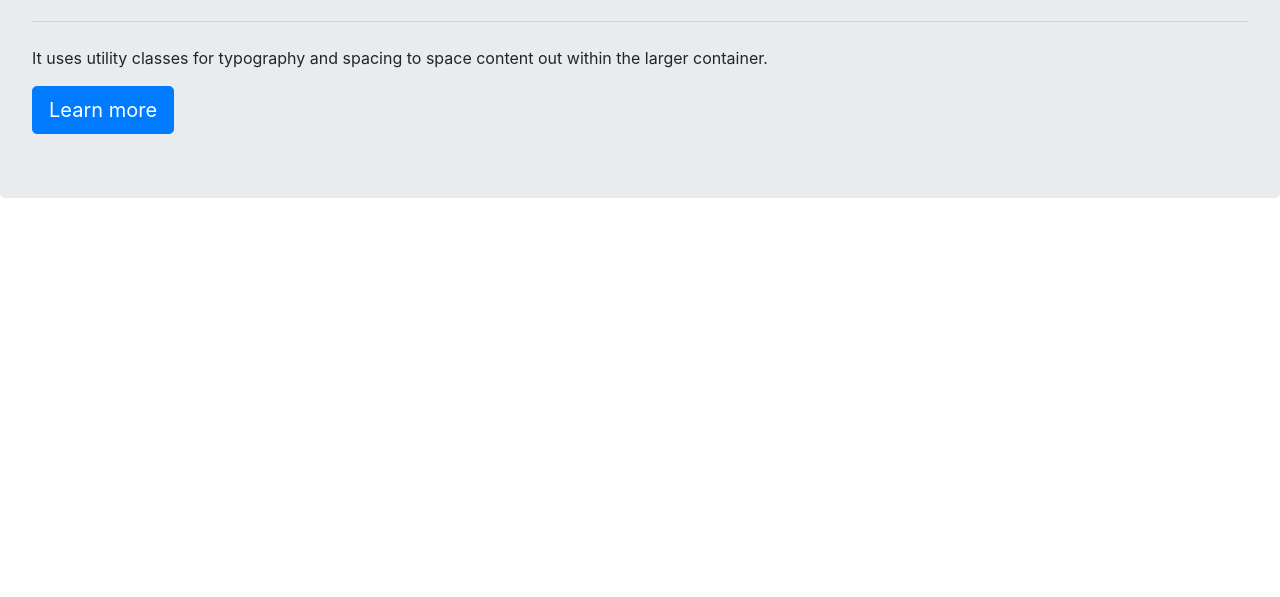
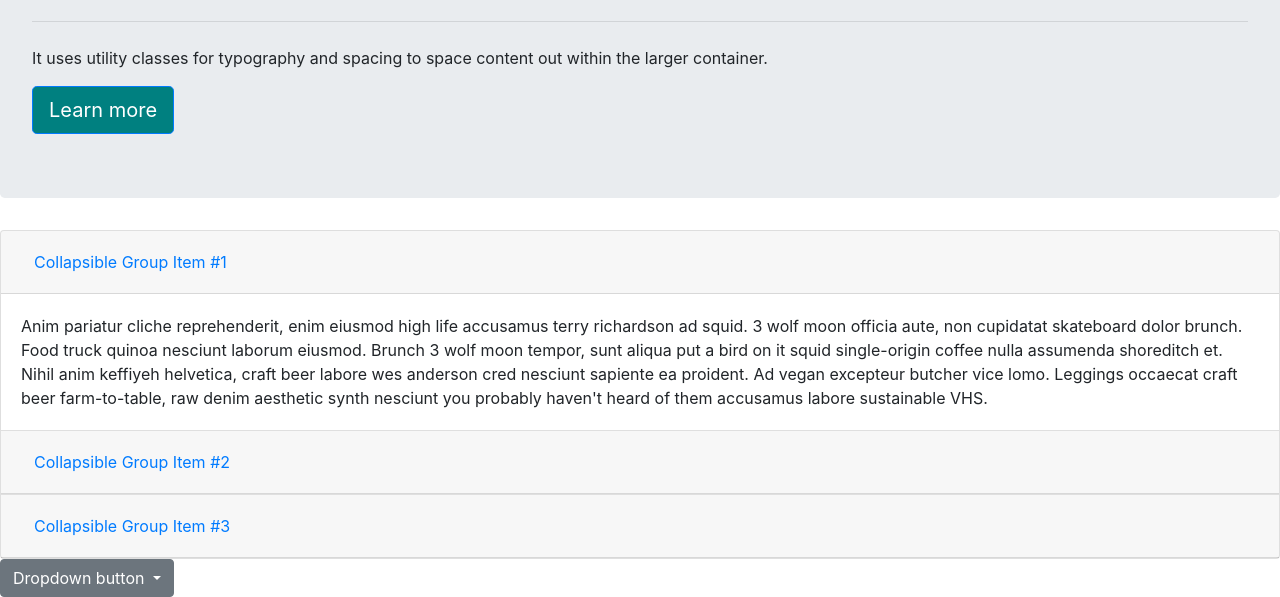
Before and after one commit to aparakaki/Bootstrap-Demo, a plain HTML site: page index.html in a window 1280 px wide. Shown: the part 212-809 px from the top of the page. Drawn offline with nearby package versions, Linux system fonts and the light colour scheme.

Commit message:
added collapse thing

```diff
--- a/index.html
+++ b/index.html
@@ -6,6 +6,10 @@
     <meta http-equiv="X-UA-Compatible" content="ie=edge">
     <title>Document</title>
     <link rel="stylesheet" href="https://stackpath.bootstrapcdn.com/bootstrap/4.1.3/css/bootstrap.min.css" integrity="sha384-MCw98/SFnGE8fJT3GXwEOngsV7Zt27NXFoaoApmYm81iuXoPkFOJwJ8ERdknLPMO" crossorigin="anonymous">
+    <script src="https://code.jquery.com/jquery-3.3.1.slim.min.js" integrity="sha384-q8i/X+965DzO0rT7abK41JStQIAqVgRVzpbzo5smXKp4YfRvH+8abtTE1Pi6jizo" crossorigin="anonymous"></script>
+    <script src="https://cdnjs.cloudflare.com/ajax/libs/popper.js/1.14.3/umd/popper.min.js" integrity="sha384-ZMP7rVo3mIykV+2+9J3UJ46jBk0WLaUAdn689aCwoqbBJiSnjAK/l8WvCWPIPm49" crossorigin="anonymous"></script>
+    <script src="https://stackpath.bootstrapcdn.com/bootstrap/4.1.3/js/bootstrap.min.js" integrity="sha384-ChfqqxuZUCnJSK3+MXmPNIyE6ZbWh2IMqE241rYiqJxyMiZ6OW/JmZQ5stwEULTy" crossorigin="anonymous"></script>
+    <link rel="stylesheet" href="style.css">
 </head>
 <body>
         <ul class="nav justify-content-center">
@@ -29,5 +33,66 @@
         <p>It uses utility classes for typography and spacing to space content out within the larger container.</p>
         <a class="btn btn-primary btn-lg" href="#" role="button">Learn more</a>
       </div>
+
+      <div class="accordion" id="accordionExample">
+        <div class="card">
+          <div class="card-header" id="headingOne">
+            <h5 class="mb-0">
+              <button class="btn btn-link" type="button" data-toggle="collapse" data-target="#collapseOne" aria-expanded="true" aria-controls="collapseOne">
+                Collapsible Group Item #1
+              </button>
+            </h5>
+          </div>
+
+          <div id="collapseOne" class="collapse show" aria-labelledby="headingOne" data-parent="#accordionExample">
+            <div class="card-body">
+              Anim pariatur cliche reprehenderit, enim eiusmod high life accusamus terry richardson ad squid. 3 wolf moon officia aute, non cupidatat skateboard dolor brunch. Food truck quinoa nesciunt laborum eiusmod. Brunch 3 wolf moon tempor, sunt aliqua put a bird on it squid single-origin coffee nulla assumenda shoreditch et. Nihil anim keffiyeh helvetica, craft beer labore wes anderson cred nesciunt sapiente ea proident. Ad vegan excepteur butcher vice lomo. Leggings occaecat craft beer farm-to-table, raw denim aesthetic synth nesciunt you probably haven't heard of them accusamus labore sustainable VHS.
+            </div>
+          </div>
+        </div>
+        <div class="card">
+          <div class="card-header" id="headingTwo">
+            <h5 class="mb-0">
+              <button class="btn btn-link collapsed" type="button" data-toggle="collapse" data-target="#collapseTwo" aria-expanded="true" aria-controls="collapseTwo">
+                Collapsible Group Item #2
+              </button>
+            </h5>
+          </div>
+          <div id="collapseTwo" class="collapse" aria-labelledby="headingTwo" data-parent="#accordionExample">
+            <div class="card-body">
+              Anim pariatur cliche reprehenderit, enim eiusmod high life accusamus terry richardson ad squid. 3 wolf moon officia aute, non cupidatat skateboard dolor brunch. Food truck quinoa nesciunt laborum eiusmod. Brunch 3 wolf moon tempor, sunt aliqua put a bird on it squid single-origin coffee nulla assumenda shoreditch et. Nihil anim keffiyeh helvetica, craft beer labore wes anderson cred nesciunt sapiente ea proident. Ad vegan excepteur butcher vice lomo. Leggings occaecat craft beer farm-to-table, raw denim aesthetic synth nesciunt you probably haven't heard of them accusamus labore sustainable VHS.
+            </div>
+          </div>
+        </div>
+        <div class="card">
+          <div class="card-header" id="headingThree">
+            <h5 class="mb-0">
+              <button class="btn btn-link collapsed" type="button" data-toggle="collapse" data-target="#collapseThree" aria-expanded="false" aria-controls="collapseThree">
+                Collapsible Group Item #3
+              </button>
+            </h5>
+          </div>
+          <div id="collapseThree" class="collapse" aria-labelledby="headingThree" data-parent="#accordionExample">
+            <div class="card-body">
+              Anim pariatur cliche reprehenderit, enim eiusmod high life accusamus terry richardson ad squid. 3 wolf moon officia aute, non cupidatat skateboard dolor brunch. Food truck quinoa nesciunt laborum eiusmod. Brunch 3 wolf moon tempor, sunt aliqua put a bird on it squid single-origin coffee nulla assumenda shoreditch et. Nihil anim keffiyeh helvetica, craft beer labore wes anderson cred nesciunt sapiente ea proident. Ad vegan excepteur butcher vice lomo. Leggings occaecat craft beer farm-to-table, raw denim aesthetic synth nesciunt you probably haven't heard of them accusamus labore sustainable VHS.
+            </div>
+          </div>
+        </div>
+      </div>
+
+<!--dropdown menu -->
+
+
+      <div class="dropdown">
+        <button class="btn btn-secondary dropdown-toggle" type="button" id="dropdownMenuButton" data-toggle="dropdown" aria-haspopup="true" aria-expanded="true">
+          Dropdown button
+        </button>
+        <div class="dropdown-menu" aria-labelledby="dropdownMenuButton">
+          <a class="dropdown-item" href="#">Action</a>
+          <a class="dropdown-item" href="#">Another action</a>
+          <a class="dropdown-item" href="#">Something else here</a>
+        </div>
+      </div>
+
 </body>
 </html>
--- /dev/null
+++ b/style.css
@@ -0,0 +1,3 @@
+.btn.btn-primary.btn-lg {
+    background-color: teal;
+}
```
